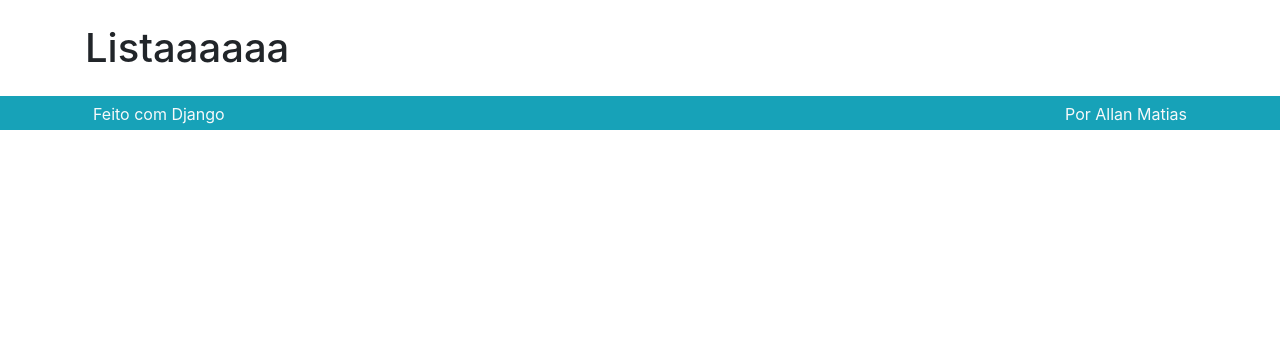
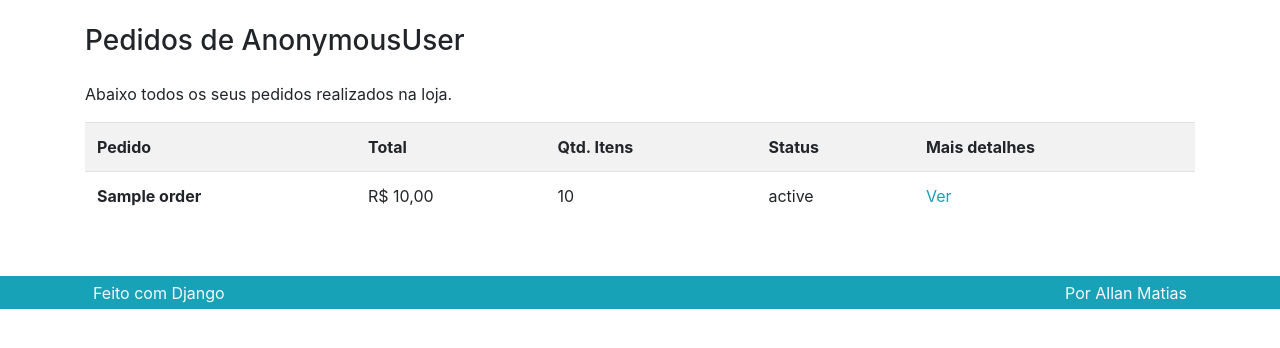
Before and after one commit to Matiaszz/Ecommerce-Django, a Django app: template order/templates/order/list.html in a window 1280 px wide. Shown: the part 56-404 px from the top of the page. Run offline with Django 5.2, Linux system fonts and the light colour scheme; the template is opened without the code that fills it: most values are stand-ins (such as "Sample title", 1, 10 or a date in 2020); some libraries are stand-ins or nearby versions.

Commit message:
feat: order list and order detail

```diff
--- a/order/templates/order/list.html
+++ b/order/templates/order/list.html
@@ -1,3 +1,50 @@
-{% extends "base.html" %} {% block content %}
-<h1>Listaaaaaa</h1>
+{% extends "base.html" %} {% load static %} {% load agfilters %} {% block content %}
+{% if orders %}
+<div class="row">
+    <div class="col">
+        <h3 class="mb-4">Pedidos de {{user}}</h3>
+        <p>Abaixo todos os seus pedidos realizados na loja.</p>
+
+        <div class="table-responsive">
+            <table class="table table-striped">
+                <tr>
+                    <th scope="col">Pedido</th>
+                    <th scope="col">Total</th>
+                    <th scope="col">Qtd. Itens</th>
+                    <th scope="col">Status</th>
+                    <th scope="col">Mais detalhes</th>
+                </tr>
+
+                {% for order in orders %}
+                <tr>
+                    <th scope="row">{{order}}</td>
+                    <td>{{order.total | formated_price}}</td>
+                    <td>{{order.qtd_total}}</td>
+                    <td>{{order.get_status_display}}</td>
+                    <td>
+                        <a href={% url "order:order_details" order.id  %}>
+                            Ver <i class="fas fa-search-plus ml-2"></i>
+                        </a>
+                    </td>
+                </tr>
+                {% endfor %}
+            </table>
+
+
+        </div>
+    </div>
+</div>
+{% else %}
+<div class="row">
+    <div class="col">
+        <h3 class="mb-4">{{user}}, você não realizou nenhum pedido</h3>
+    </div>
+</div>
+
+{% endif %}
+<div class="row mt-3">
+    <div class="col">
+        {% include "static/partials/_pagination.html" %}
+    </div>
+</div>
 {% endblock content %}
--- a/order/templates/order/pay.html
+++ b/order/templates/order/pay.html
@@ -64,8 +64,6 @@
                 class="form-control"
               >
                 <option value="card">Cartão de Crédito/Débito</option>
-
-                <option value="boleto">Boleto</option>
               </select>
             </div>
             <button type="submit" class="btn btn-primary btn-block btn-lg">
--- a/order/urls.py
+++ b/order/urls.py
@@ -7,7 +7,8 @@ app_name = 'order'
 urlpatterns = [
     path('pay/<int:pk>', views.Payment.as_view(), name='payment'),
     path('saveorder/', views.SaveOrder.as_view(), name='saveorder'),
-    path('details/', views.OrderDetails.as_view(), name='order_details'),
+    path('details/<int:order_id>',
+         views.OrderDetails.as_view(), name='order_details'),
     path('list/', views.OrderList.as_view(), name='list'),
     path('checkout-session/<int:order_id>/',
          views.CheckoutSessionView.as_view(), name='checkout_session'),
--- a/templates/static/partials/_nav.html
+++ b/templates/static/partials/_nav.html
@@ -23,6 +23,7 @@
 
                     <div class="dropdown-menu" aria-labelledby="navbarDropdown">
                         <a class="dropdown-item" href="{% url "profile:create" %}">Atualizar Dados</a>
+                        <a class="dropdown-item" href="{% url "order:list" %}">Meus pedidos</a>
                         <a class="dropdown-item" href="{% url "profile:logout" %}">Sair</a>
 
                     </div>
```
Also changed, not shown: order/templates/order/detailPurchase.html (+62 -7 lines), order/views.py (+29 -23 lines), order/templates/order/saveOrder.html (deleted).
